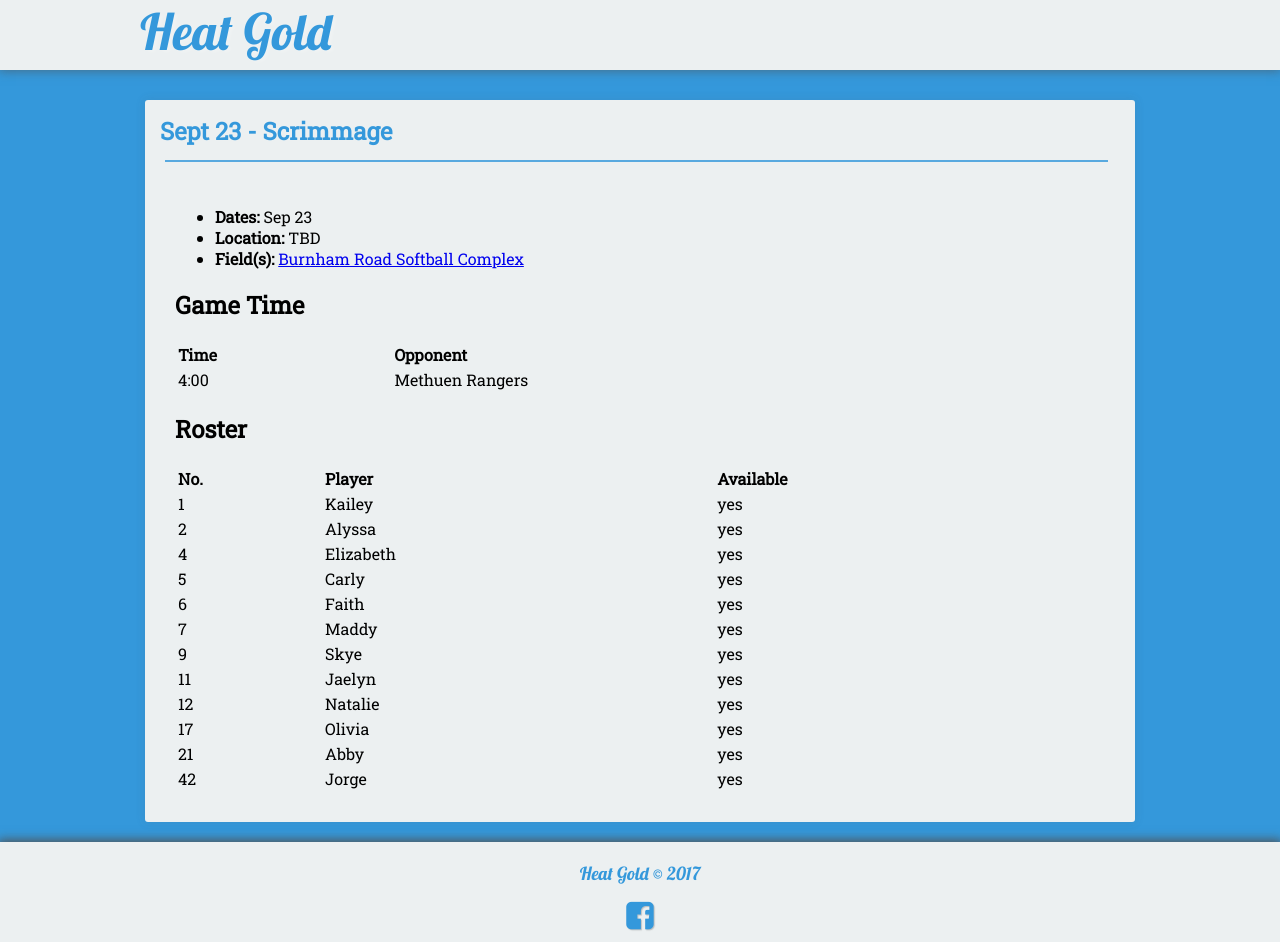
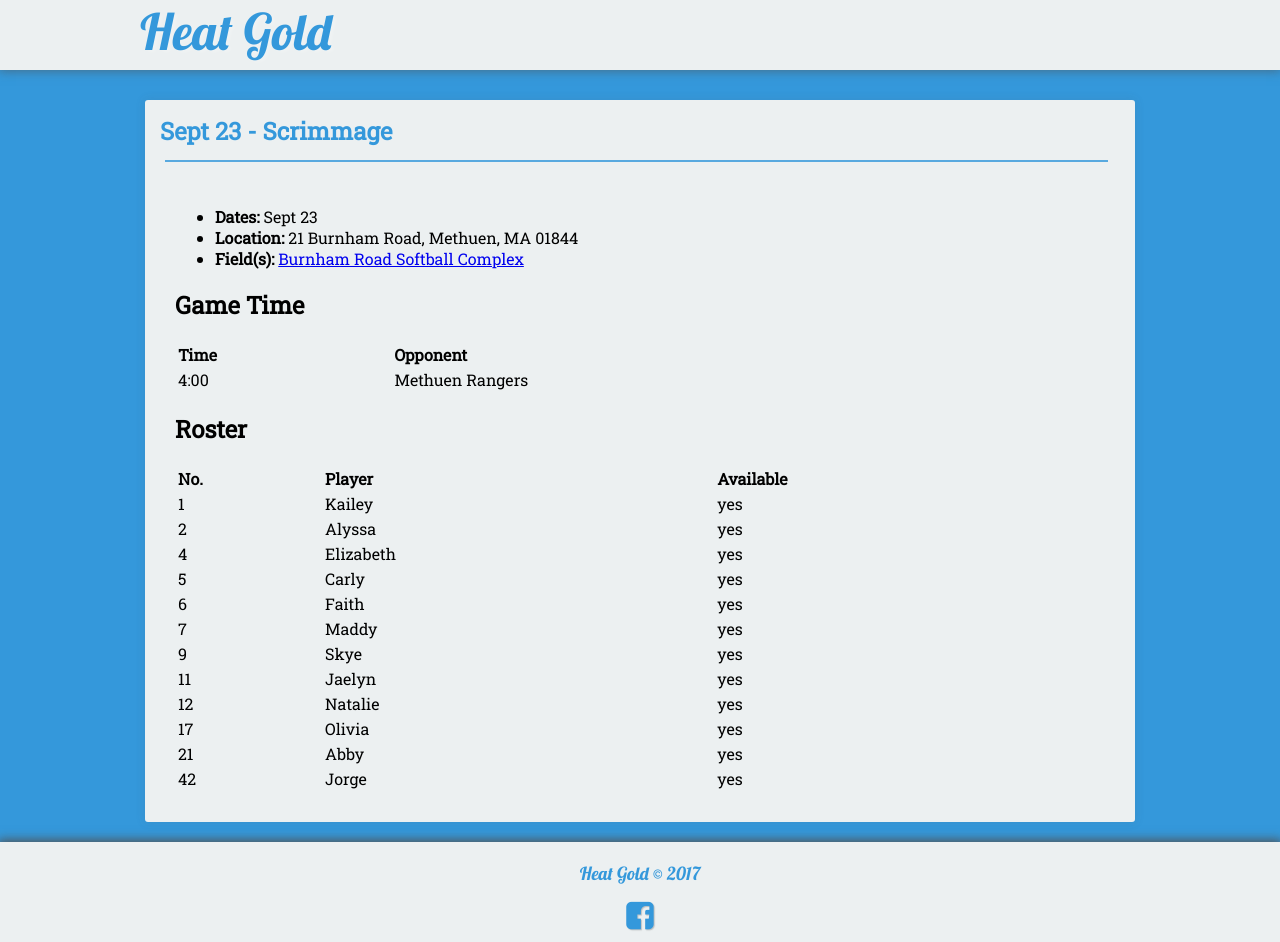
Before and after one commit to seanmerrow/ecf, a Jekyll site: the page built from _posts/2018-07-23-Sep-23-Scrimmage.md, in a window 1280 px wide. Built offline with Jekyll 4.4.1, drawn with Linux system fonts in a browser that asks for light colours; nearby versions of some CDN libraries.

Commit message:
Update 2018-07-23-Sep-23-Scrimmage.md

```diff
--- a/_posts/2018-07-23-Sep-23-Scrimmage.md
+++ b/_posts/2018-07-23-Sep-23-Scrimmage.md
@@ -8,8 +8,8 @@ tag:
 category:
 - scrimmage
 ---
-* **Dates:** Sep 23
-* **Location:** TBD
+* **Dates:** Sept 23
+* **Location:** 21 Burnham Road, Methuen, MA 01844
 * **Field(s):** [Burnham Road Softball Complex](https://seanmerrow.github.io/heatgold/fields/methuen)
 
 ## Game Time
```
